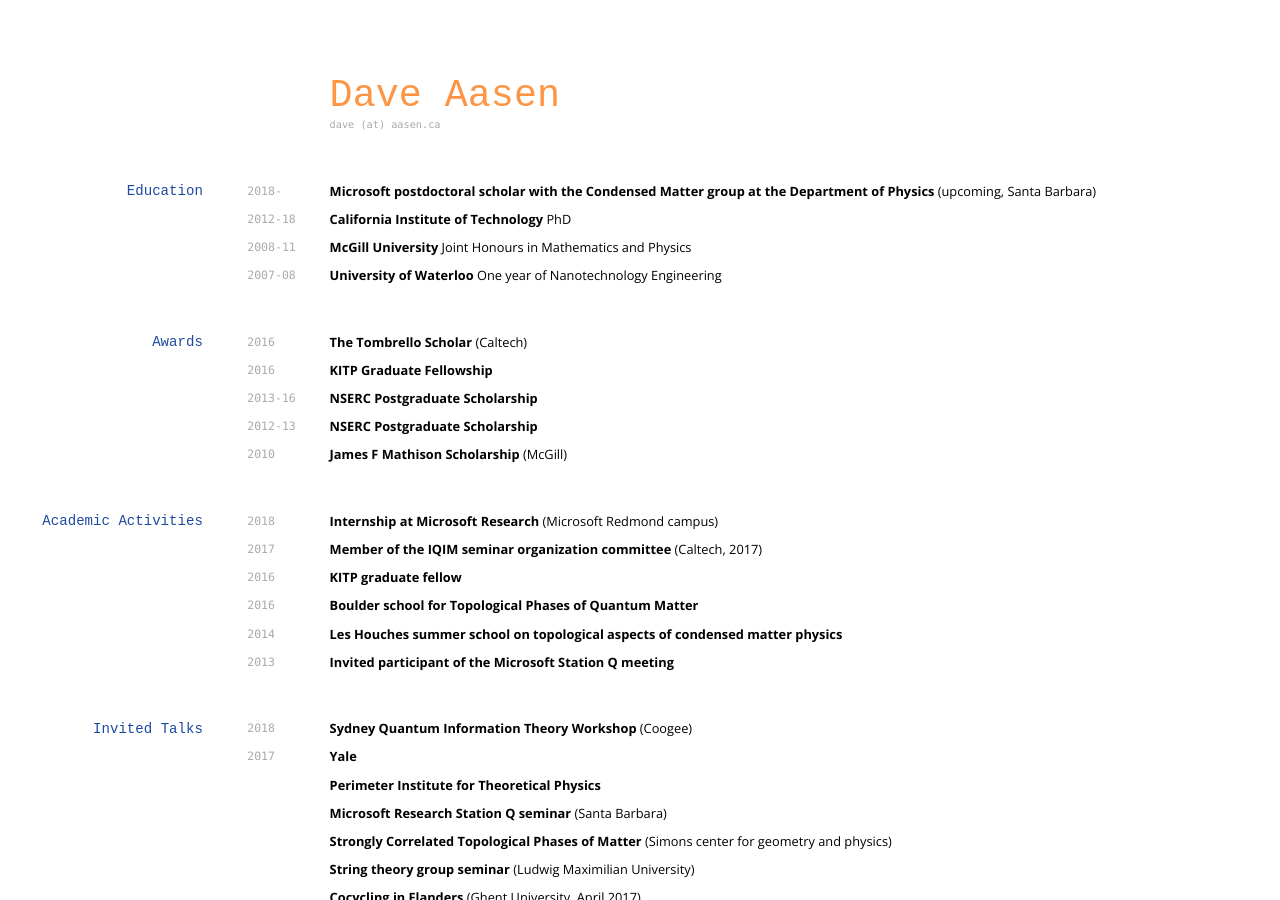
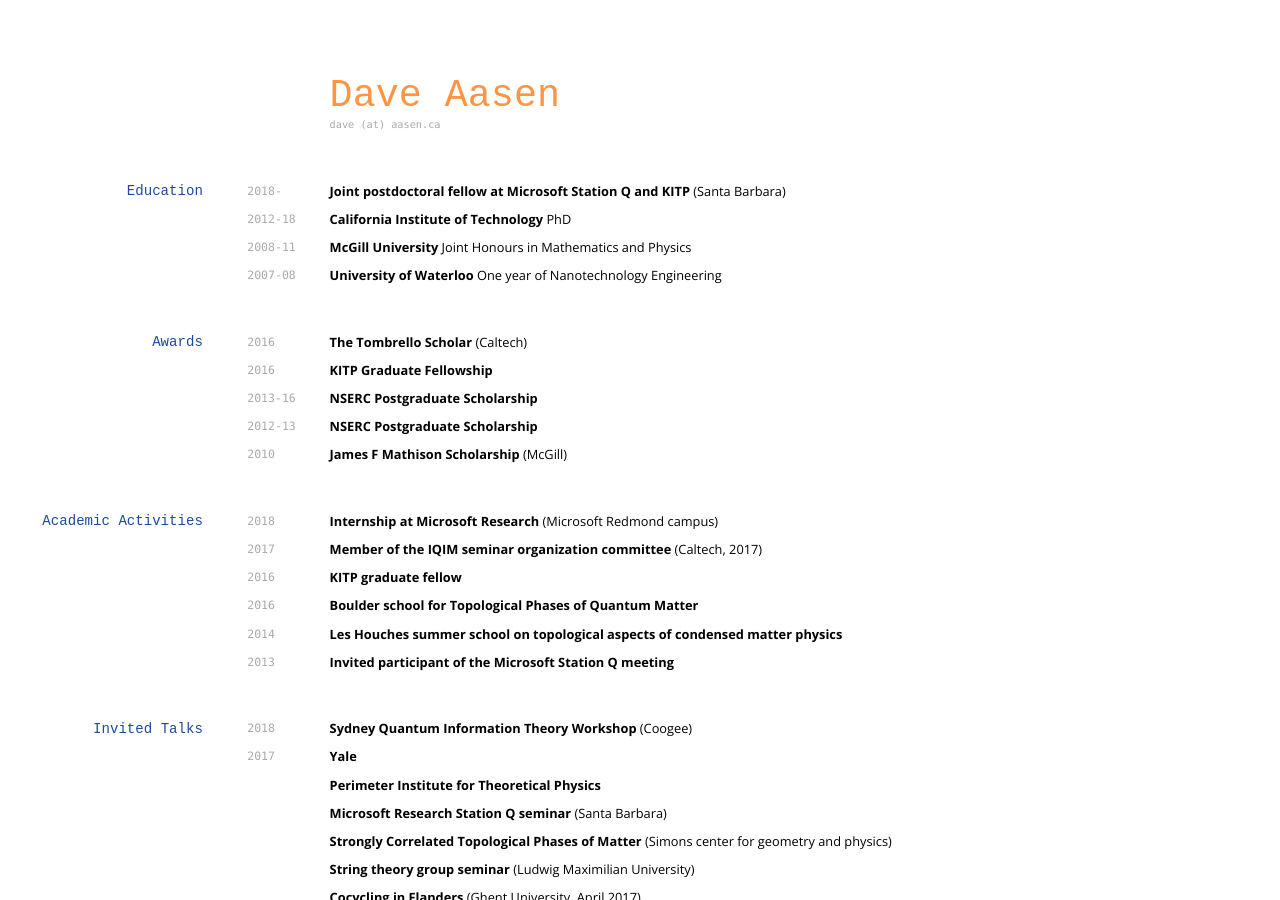
Before and after one commit to davidaasen/davidaasen.github.io, a Jekyll site: the page built from CV.md, in a window 1280 px wide and 900 px high. Built offline with Jekyll 4.4.1, drawn with Linux system fonts in a browser that asks for light colours; nearby versions of some CDN libraries.

Commit message:
Update CV.md

```diff
--- a/CV.md
+++ b/CV.md
@@ -12,7 +12,7 @@ title: David Aasen's CV
 ## Education
 
 `2018-`
-__Microsoft postdoctoral scholar with the Condensed Matter group at the Department of Physics__ (upcoming, Santa Barbara)
+__Joint postdoctoral fellow at Microsoft Station Q and KITP__ (Santa Barbara)
 
 `2012-18`
 __California Institute of Technology__ PhD
```
